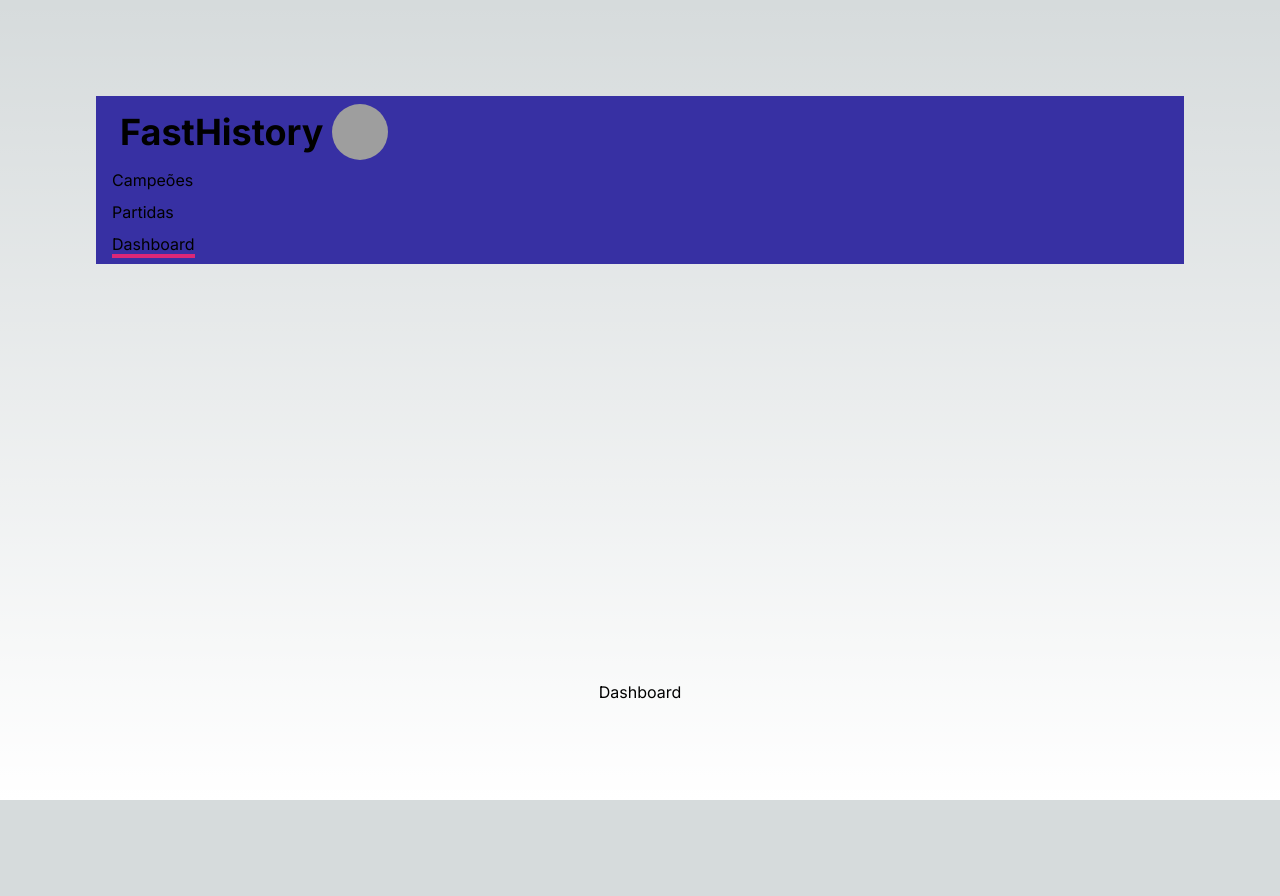
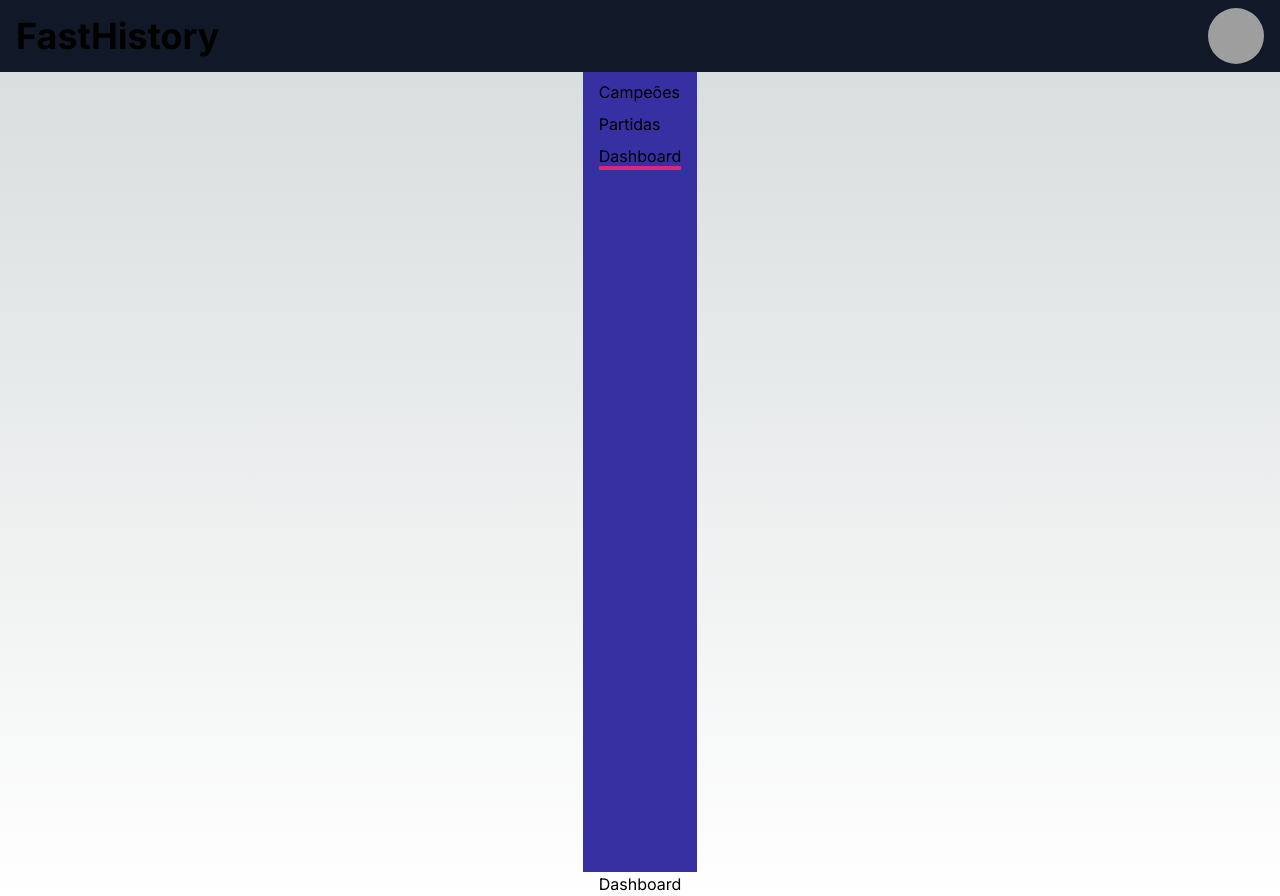
Before and after one commit to Attent1/fasthistoryweb, a Next.js app: page / in a window 1280 px wide. Before the commit the page ends 800 px from the top, so only its background shows below. Built offline with nearby package versions, Linux system fonts and the light colour scheme; grey boxes are pictures that could not be loaded.

Commit message:
Separando HomeBar da NavBar

```diff
--- a/src/app/page.tsx
+++ b/src/app/page.tsx
@@ -1,8 +1,10 @@
 import NavBar from "@/components/NavBar"
+import HomeBar from "@/components/homeBar";
 
 export default function Home() {
   return (
-    <main className="flex min-h-screen flex-col items-center justify-between p-24">
+    <main className="flex min-h-screen flex-col items-center">
+      <HomeBar/>
       <NavBar active="dashboard"/>
       <h1>Dashboard</h1>
     </main>
--- /dev/null
+++ b/src/components/HomeBar.tsx
@@ -0,0 +1,15 @@
+
+export default function HomeBar() {
+    return(
+     <div className="w-full bg-gray-900 justify-between items-center px-4 py-2">
+          <div className="flex items-center">
+            <h1 className="text-4xl font-bold py-2">FastHistory</h1>
+            <div className="ml-auto">
+              <div className="w-14 h-14 rounded-full overflow-hidden">
+                <img src="https://i.pravatar.cc/300" alt="avatar do usuário" />
+              </div>
+            </div>
+          </div>
+      </div>
+    )
+}
--- a/src/components/NavBar.tsx
+++ b/src/components/NavBar.tsx
@@ -8,14 +8,8 @@ export default function NavBar(props: NavBarProps) {
     const {active} = props;
     const classActive = "border-pink-600 border-b-4";
     return(
-        <nav className="w-full bg-indigo-800 justify-between items-center px-4 py-2">
-        <div className="flex">
-          <h1 className="text-4xl font-bold px-2 py-2">FastHistory</h1>
-          <div className="flex w-14 h-14 rounded-full overflow-hidden">
-            <img src="https://i.pravatar.cc/300" alt="avatar do usuário" />
-          </div>
-        </div>
-        <ul className="mt-2">
+     <nav className="h-screen bg-indigo-800 px-4 py-2">
+        <ul>
           <li><Link className={active == "campeoes" ? classActive: ""} href="/campeoes">Campeões</Link></li>
           <li className="mt-2"><Link className={active == "partidas" ? classActive: ""} href="/partidas">Partidas</Link></li>
           <li className="mt-2"><Link className={active == "dashboard" ? classActive: ""} href="/">Dashboard</Link></li>
```
